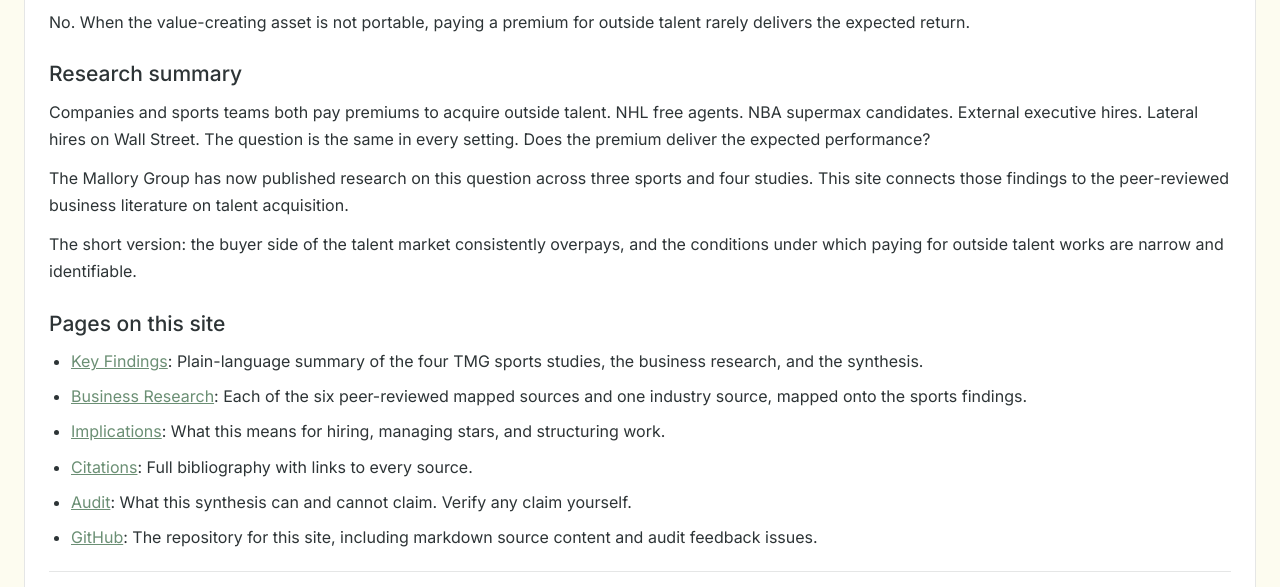
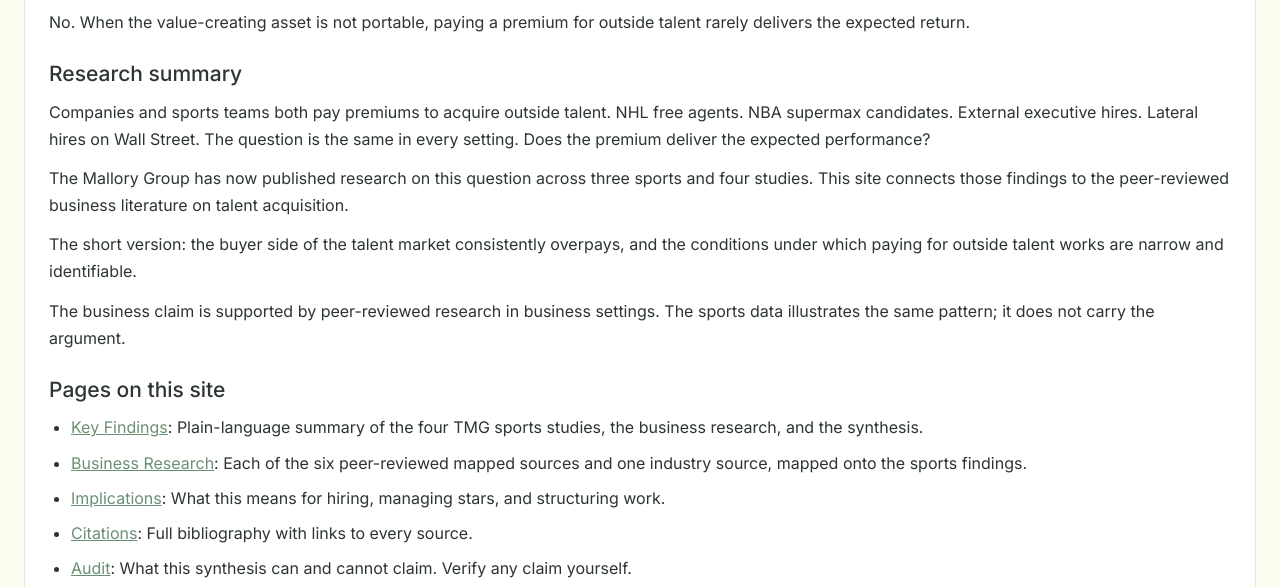
Before and after one commit to rmallorybpc/talent-portability-research, a plain HTML site: page index.html in a window 1280 px wide. Shown: the part 187-774 px from the top of the page. Drawn offline with Linux system fonts and the light colour scheme.

Commit message:
Update index.html
welcome page update

```diff
--- a/index.html
+++ b/index.html
@@ -53,6 +53,7 @@
     <p>Companies and sports teams both pay premiums to acquire outside talent. NHL free agents. NBA supermax candidates. External executive hires. Lateral hires on Wall Street. The question is the same in every setting. Does the premium deliver the expected performance?</p>
     <p>The Mallory Group has now published research on this question across three sports and four studies. This site connects those findings to the peer-reviewed business literature on talent acquisition.</p>
     <p>The short version: the buyer side of the talent market consistently overpays, and the conditions under which paying for outside talent works are narrow and identifiable.</p>
+    <p>The business claim is supported by peer-reviewed research in business settings. The sports data illustrates the same pattern; it does not carry the argument.</p>
     <h2>Pages on this site</h2>
     <ul>
     <li><a href="key-findings.html">Key Findings</a>: Plain-language summary of the four TMG sports studies, the business research, and the synthesis.</li>
```
